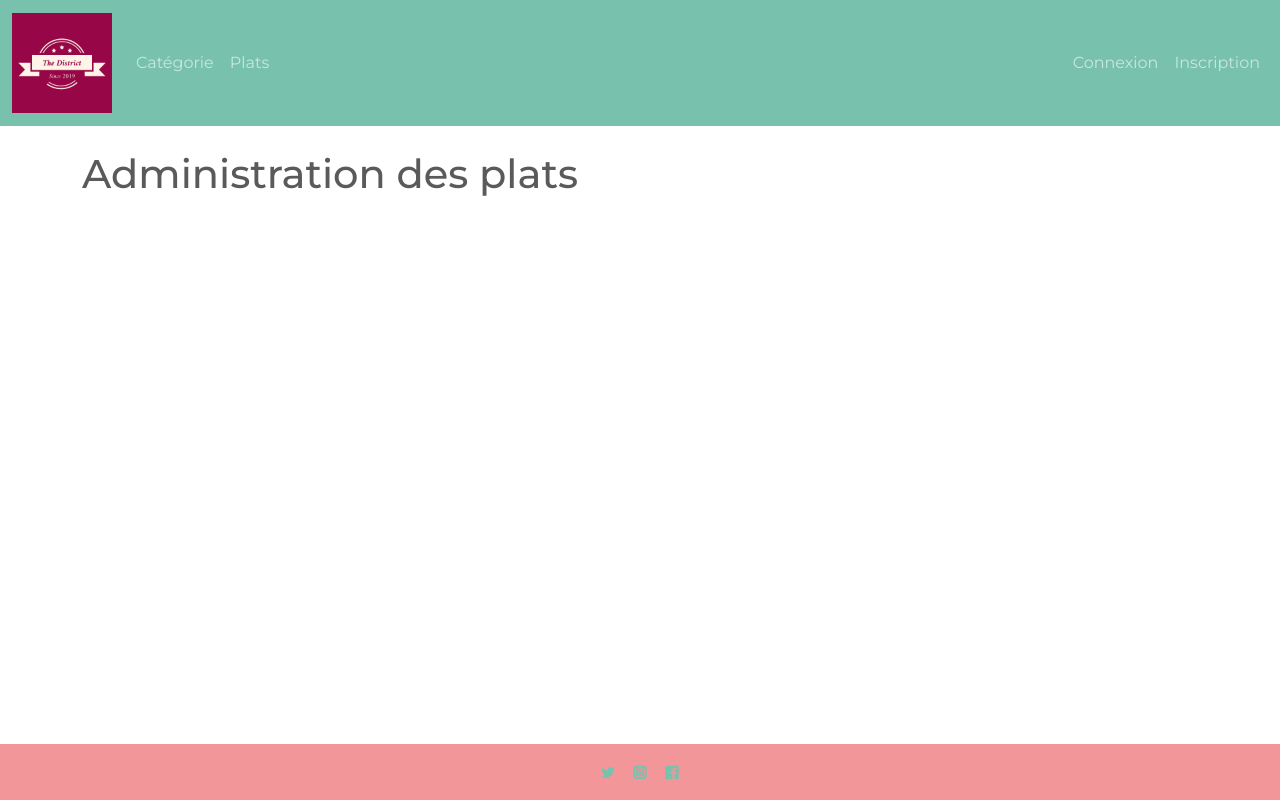
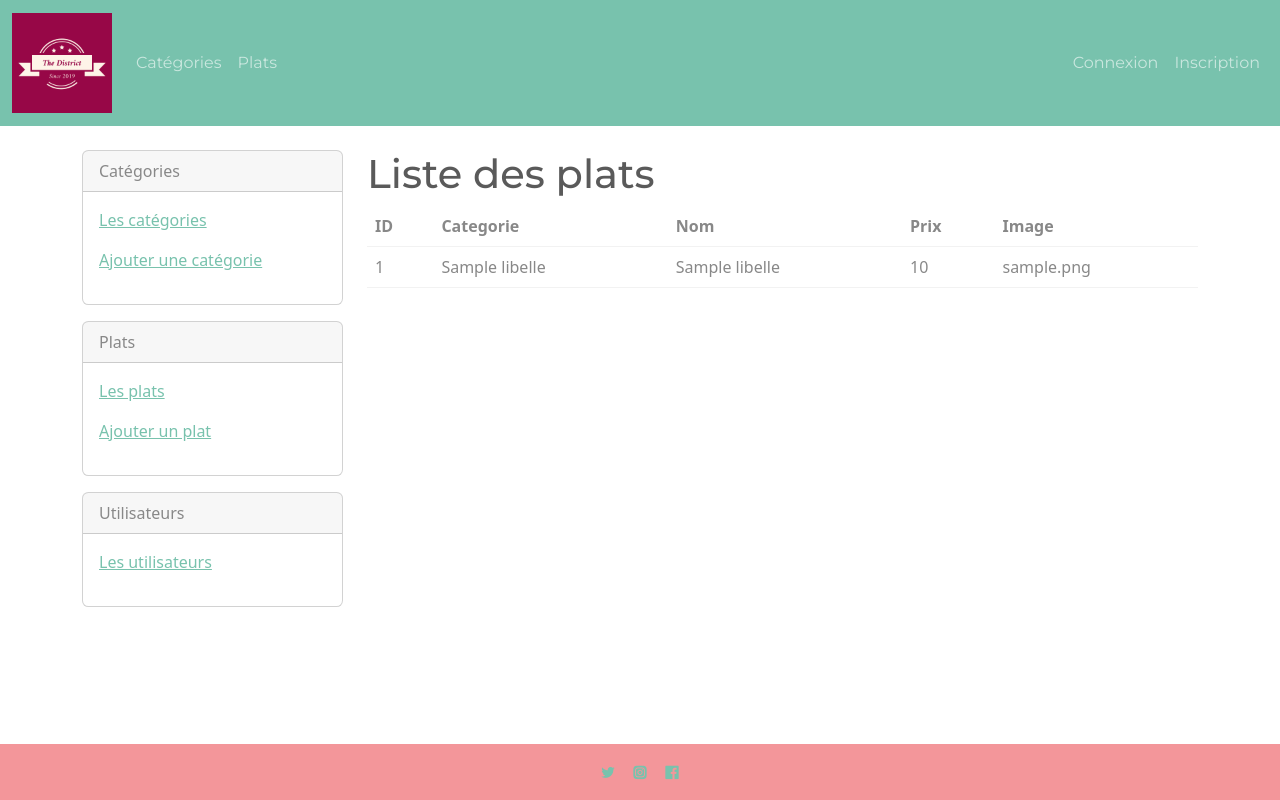
Before and after one commit to SabrarLucas/theDistrict, a Symfony app: template templates/admin/plats/index.html.twig in a window 1280 px wide. Run offline with Twig, Linux system fonts and the light colour scheme; the template is opened without the code that fills it: most values are stand-ins (such as "Sample title", 1, 10 or a date in 2020); some libraries are stand-ins or nearby versions.

Commit message:
page admin

```diff
--- a/templates/admin/index.html.twig
+++ b/templates/admin/index.html.twig
@@ -6,6 +6,7 @@
     <div class="container">
         <div class="row">
             <h1 class="mt-4">Administration</h1>
+            {% include "partials/_adminnav.html.twig" %}
         </div>
     </div>
 {% endblock %}
--- a/templates/admin/plats/index.html.twig
+++ b/templates/admin/plats/index.html.twig
@@ -1,14 +1,43 @@
 {% extends "base.html.twig" %}
 
-{% block title %}Administration plats{% endblock %}
+{% block title %}Liste plats{% endblock %}
 
 {% block body %}
 <div class="container">
-    <h1 class="mt-4">Administration des plats</h1>
-    {% for message in app.flashes('success') %}
-        <div class="alert alert-dismissible alert-success mt-4">
-            {{ message }}
-        </div>
-    {% endfor %}
+    <div class="row">
+        {% include "partials/_adminnav.html.twig" %}
+        <main class="col-9">
+            <h1 class="mt-4">Liste des plats</h1>
+            {% for message in app.flashes('success') %}
+                <div class="alert alert-dismissible alert-success mt-4">
+                    {{ message }}
+                </div>
+            {% endfor %}
+            <table class="table table-hover">
+                <thead>
+                    <tr>
+                        <th scope="col">ID</th>
+                        <th scope="col">Categorie</th>
+                        <th scope="col">Nom</th>
+                        {# <th scope="col">Description</th> #}
+                        <th scope="col">Prix</th>
+                        <th scope="col">Image</th>
+                    </tr>
+                </thead>
+                <tbody>
+                    {% for plat in plats %}
+                        <tr>
+                            <td>{{ plat.id }}</td>
+                            <td>{{ plat.categorie.libelle }}</td>
+                            <td>{{ plat.libelle }}</td>
+                            {# <td>{{ plat.description }}</td> #}
+                            <td>{{ plat.prix }}</td>
+                            <td>{{ plat.image }}</td>
+                        </tr>
+                    {% endfor %}
+                </tbody>
+            </table>
+        </main>
+    </div>
 </div>
 {% endblock %}
--- /dev/null
+++ b/templates/partials/_adminnav.html.twig
@@ -0,0 +1,28 @@
+<aside class="col-3 mt-4">
+    <article class="card mb-3">
+        <div class="card-header">
+            Catégories
+        </div>
+        <div class="card-body">
+            <p><a href="{{ path('admin_categorie_index') }}">Les catégories</a></p>
+            <p><a href="{{ path('admin_categorie_add') }}">Ajouter une catégorie</a></p>
+        </div>
+    </article>
+    <article class="card mb-3">
+        <div class="card-header">
+            Plats
+        </div>
+        <div class="card-body">
+            <p><a href="{{ path('admin_plat_index') }}">Les plats</a></p>
+            <p><a href="{{ path('admin_plat_add') }}">Ajouter un plat</a></p>
+        </div>
+    </article>
+    <article class="card mb-3">
+        <div class="card-header">
+            Utilisateurs
+        </div>
+        <div class="card-body">
+            <p><a href="#">Les utilisateurs</a></p>
+        </div>
+    </article>
+</aside>
--- a/templates/partials/_header.html.twig
+++ b/templates/partials/_header.html.twig
@@ -7,7 +7,7 @@
         <div class="collapse navbar-collapse" id="navbarColor01">
             <ul class="navbar-nav me-auto">
                 <li class="nav-item">
-                    <a class="nav-link" href="{{ path('categorie') }}">Catégorie
+                    <a class="nav-link" href="{{ path('categorie') }}">Catégories
                     </a>
                 </li>
                 <li class="nav-item">
```
Also changed, not shown: src/Controller/Admin/AdminCategorieController.php (+5 -2 lines), src/Controller/Admin/AdminPlatController.php (+5 -2 lines), templates/admin/categories/add.html.twig (+7 -2 lines), templates/admin/categories/index.html.twig (+30 -7 lines), templates/admin/plats/add.html.twig (+7 -2 lines), templates/admin/plats/edit.html.twig (+7 -2 lines).
